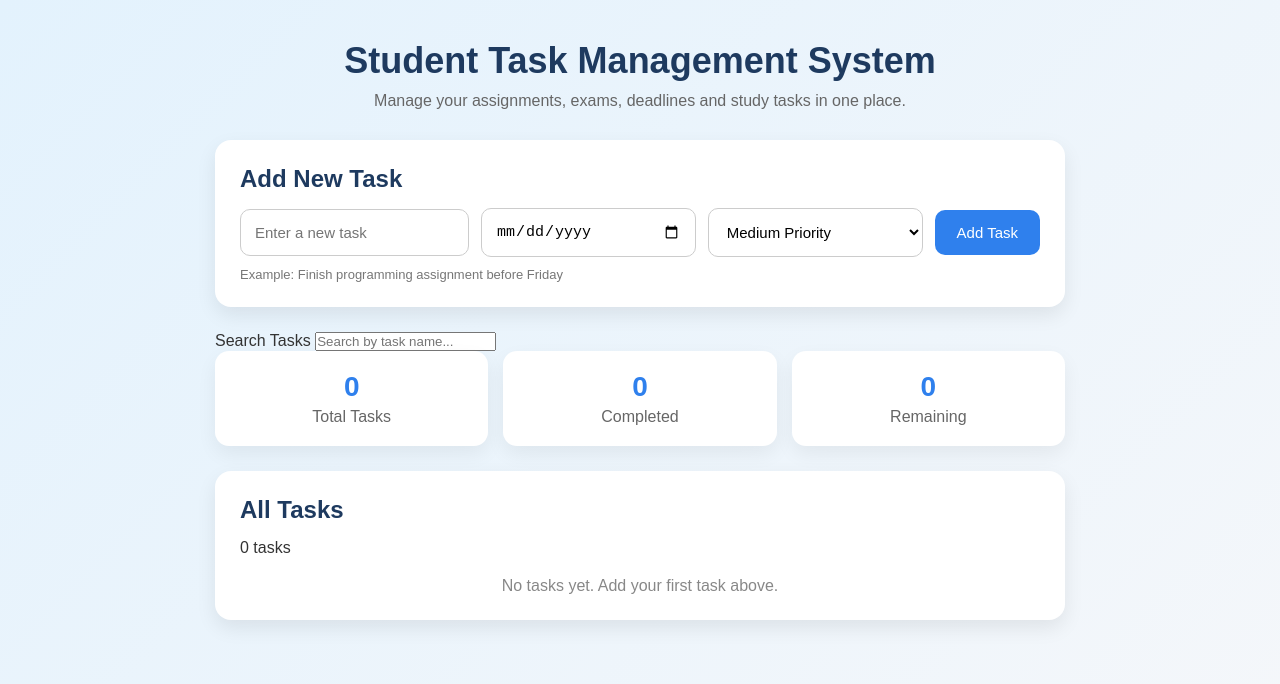
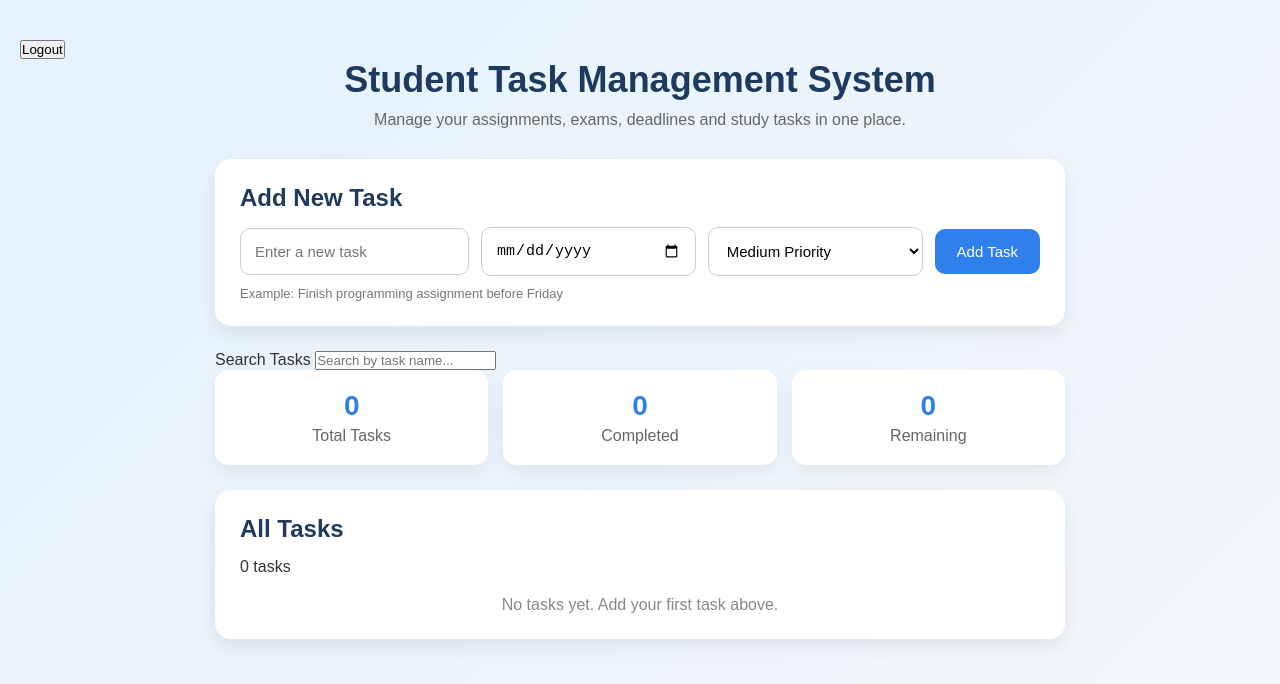
Before and after one commit to wangwnag956/student-management-system, a plain HTML site: page index.html in a window 1280 px wide. Drawn offline with Linux system fonts and the light colour scheme.

Commit message:
Update index.html

```diff
--- a/index.html
+++ b/index.html
@@ -6,6 +6,11 @@
   <title>Student Task Management System</title>
   <link rel="stylesheet" href="style.css">
 </head>
+
+<div class="user-bar">
+  <span id="welcomeUser"></span>
+  <button id="logoutButton" type="button">Logout</button>
+</div>
 
 <body>
   <div class="container">
```
